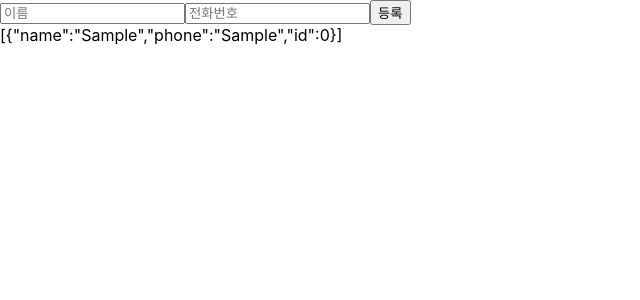
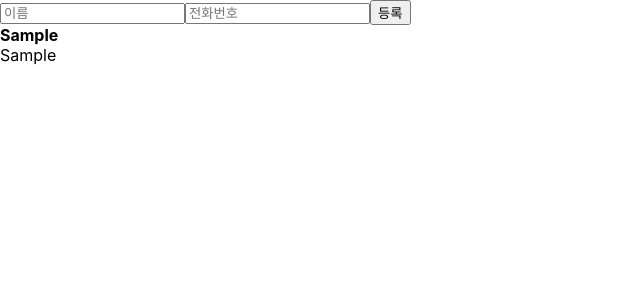
Before and after one commit to mingyeongmo/begin-react2, a React (Create React App) app: page / in a window 1280 px wide. Both pictures are taken after typing "Sample", "Sample" into the empty fields and a click on the button "등록". Shown: the top 300 px of the page, without its empty margins (0-640 px from the left). Built offline with nearby package versions, Linux system fonts and the light colour scheme.

Commit message:
배열 렌더링하기

```diff
--- a/src/App.js
+++ b/src/App.js
@@ -1,5 +1,6 @@
 import React, { Component } from 'react';
 import PhoneForm from './components/PhoneForm';
+import PhoneInfoList from './components/PhoneInfoList';
 
 class App extends Component {
 
@@ -23,7 +24,7 @@
     return (
       <div>
         <PhoneForm onCreate={this.handleCreate}/>
-        {JSON.stringify(this.state.information)}
+        <PhoneInfoList data={this.state.information}/>
       </div>
     )
   }
--- /dev/null
+++ b/src/components/PhoneInfo.js
@@ -0,0 +1,20 @@
+import React, { Component } from 'react'
+
+export default class PhoneInfo extends Component {
+    render() {
+        const { name, phone, id } = this.props.info;
+
+        const style = {
+            border: '1px solid black',
+            padding: '8px',
+            margin: '8px',
+        };
+
+        return (
+            <div>
+                <div><b>{name}</b></div>
+                <div>{phone}</div>
+            </div>
+        );
+    }
+}
--- /dev/null
+++ b/src/components/PhoneInfoList.js
@@ -0,0 +1,22 @@
+import React, { Component } from 'react';
+import PhoneInfo from './PhoneInfo';
+
+export default class PhoneInfoList extends Component {
+
+    static defaultProps = {
+        data: []
+    }
+
+    render() {
+        const { data } = this.props;
+
+        const list = data.map(
+            info => (<PhoneInfo info={info} key={info.id} />)
+        );
+        return (
+            <div>
+            {list}
+            </div>
+        )
+    }
+}
```
